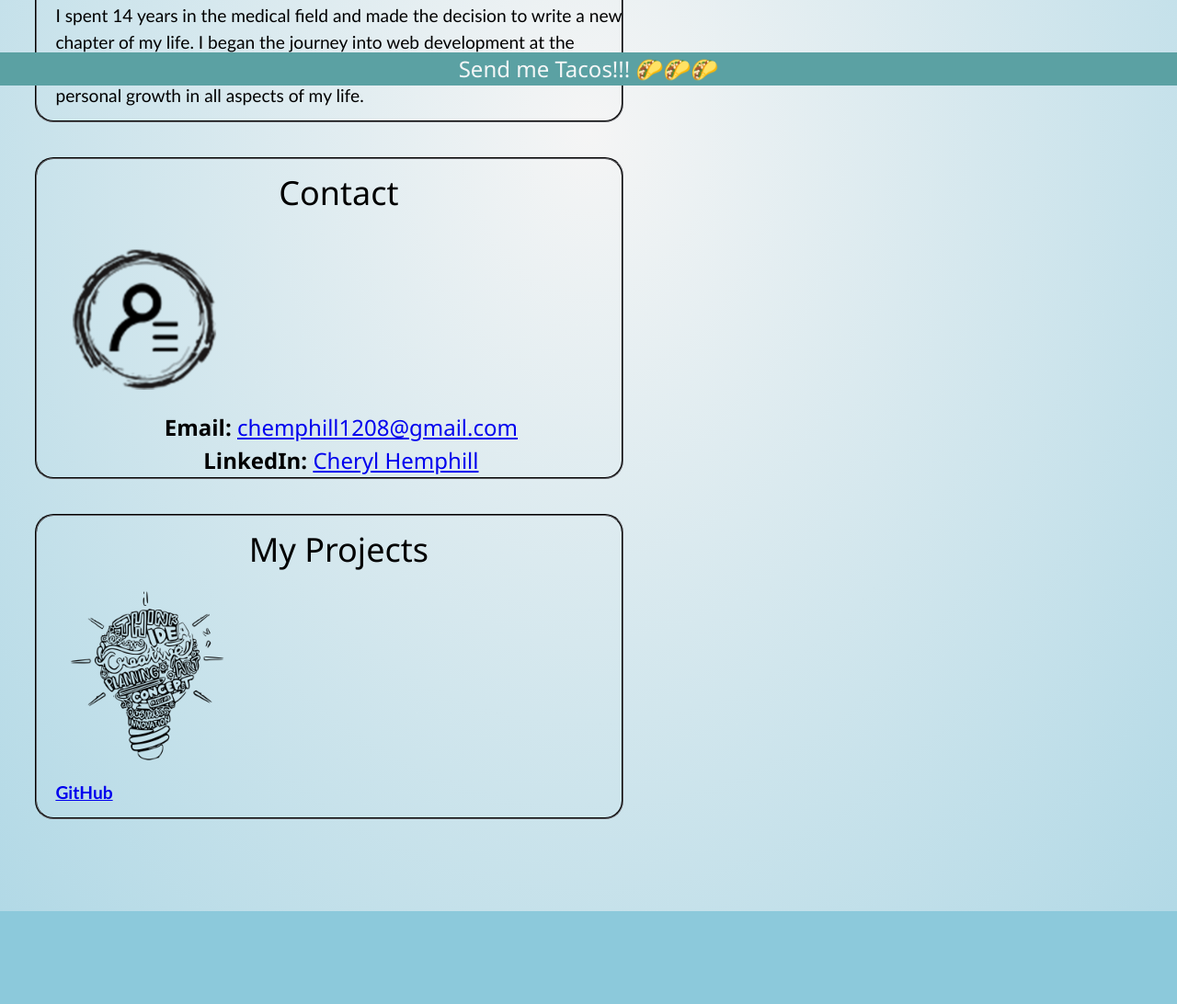
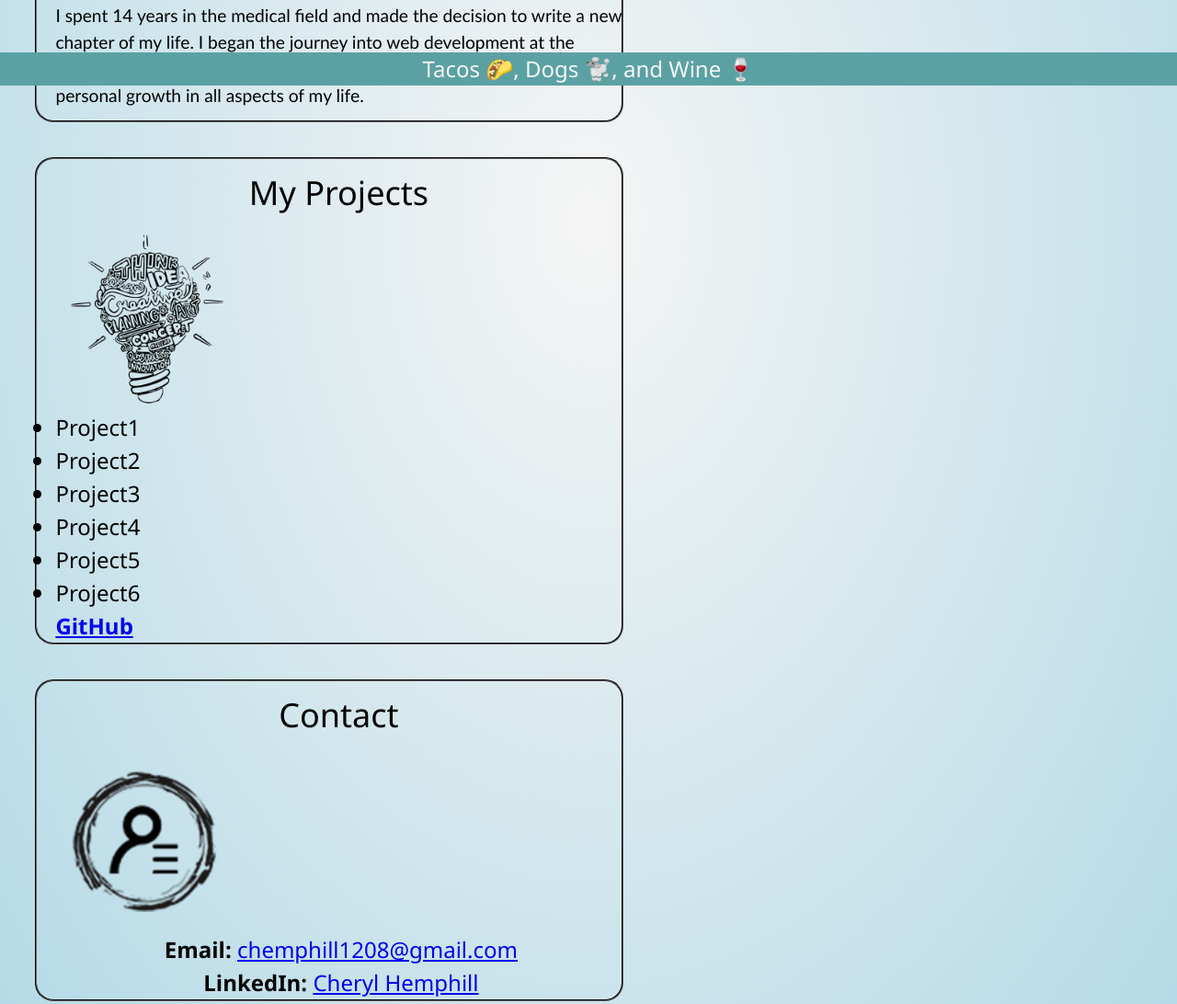
Before and after one commit to CherylHemphill/Portfolio, a plain HTML site: page index.html in a window 1280 px wide. Shown: the part 707-1799 px from the top of the page at 92% size. Before the commit the page ends 1698 px from the top, so only its background shows below. Drawn offline with Linux system fonts and the light colour scheme.

Commit message:
htmlchanges

```diff
--- a/index.html
+++ b/index.html
@@ -14,6 +14,10 @@
 <body>
     <header class="Name">
         <h1> Cheryl Hemphill</h1>
+
+        <figure>
+            <img src="assets/images/profile.jpg" alt="profile picture" width="320" height="440"/>
+        </figure>
 
         <nav>
             <ul>
@@ -32,26 +36,34 @@
 
    <main>
 
-    <section>
+
      <article id="About-Me" class="card">
         <h2 class="about-me">About Me</h2>
-        <figure>
-            <figcaption>
-            <img src="assets/images/profile.jpg" alt="profile picture" width="320" height="440"/>
-            </figcaption>
-        </figure>
+
         <p>I spent 14 years in the medical field and made the decision to write a new chapter of my life. I began the journey into web development at the beginning of 2023. Venturing outside of my comfort zone empowers personal growth in all aspects of my life.</p>
 
      </article>
-    </section>
 
-    <section>
-      <article id="Contact" class="card">
+<section id="My-Work" class="card">
+        <h2 class="projects">My Projects</h2>
+        <figure>
+            <img src="assets/images/projects.png" alt="my projects" width="200" height="200">
+        </figure>
+        <ul>
+            <li>Project1</li>
+            <li>Project2</li>
+            <li>Project3</li>
+            <li>Project4</li>
+            <li>Project5</li>
+            <li>Project6</li>
+        </ul>
+            <p> <a href="https://github.com/CherylHemphill"> <strong>GitHub</strong> </a> </p>
+</section>
+
+<section id="Contact" class="card">
         <h2 class="contact">Contact</h2>
-        <figure>
-          <figcaption>
-            <img src="assets/images/contact-icon.png" alt="Contact Information" width="200" height="200">
-        </figcaption>
+        <figure> <img src="assets/images/contact-icon.png" alt="Contact Information" width="200" height="200"></figure>
+
             <ul class="contact">
                 <li>
                     <strong>Email:</strong> <a href="mailto:chemphill1208@gmail.com">chemphill1208@gmail.com</a>
@@ -60,26 +72,12 @@
                 <strong>LinkedIn:</strong> <a href="https://linkedin.com/in/cheryl-hemphill-a52307132">Cheryl Hemphill</a>
              </li>
             </ul>
-        </figure>
-      </article>
     </section>
-
-<section>
-    <article id="My-Work" class="card">
-        <h2 class="projects">My Projects</h2>
-        <figure>
-             <figcaption>
-            <img src="assets/images/projects.png" alt="my projects" width="200" height="200">
-            </figcaption>
-            <p> <a href="https://github.com/CherylHemphill"> <strong>GitHub</strong> </a> </p>
-        </figure>
-    </article>
-</section>
 
    </main>
 </body>
 
 <footer>
-    <span>Send me Tacos!!! 🌮🌮🌮</span>
+    <span>Tacos 🌮, Dogs 🐩, and Wine 🍷</span>
 </footer>
 </html>
```
